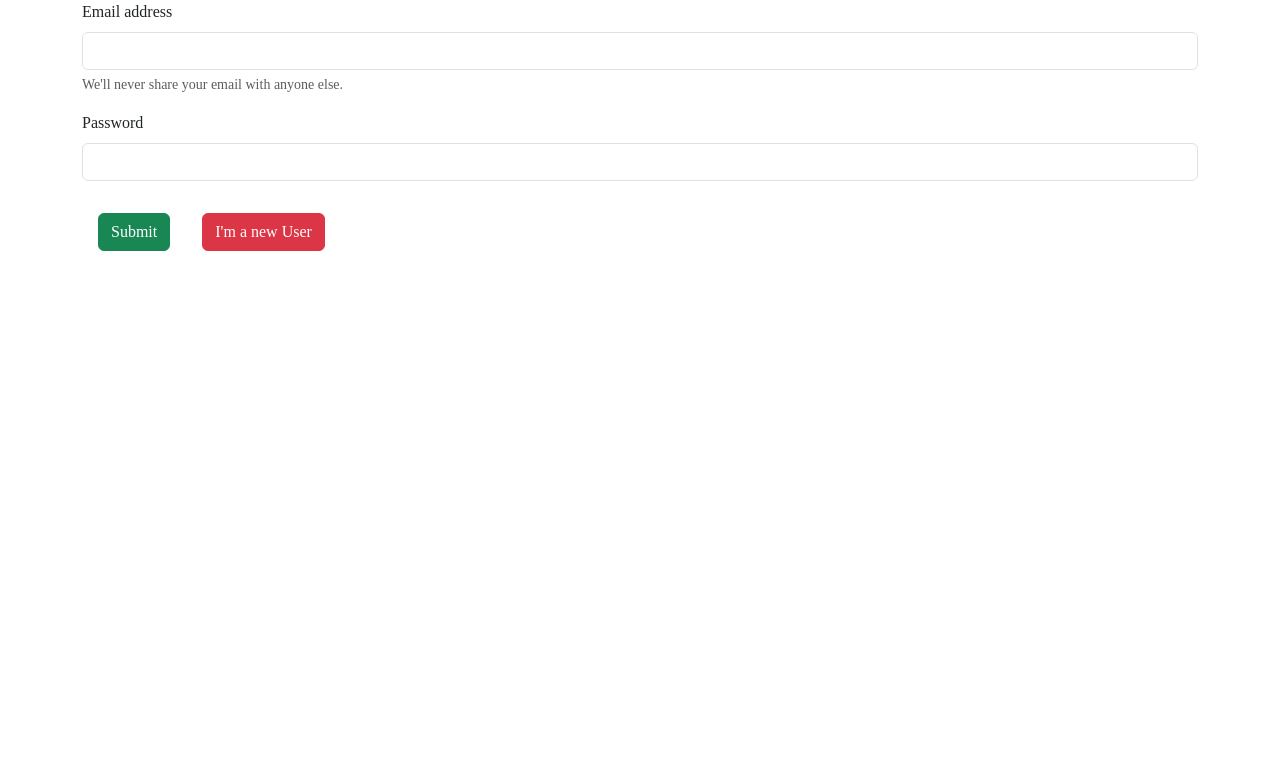
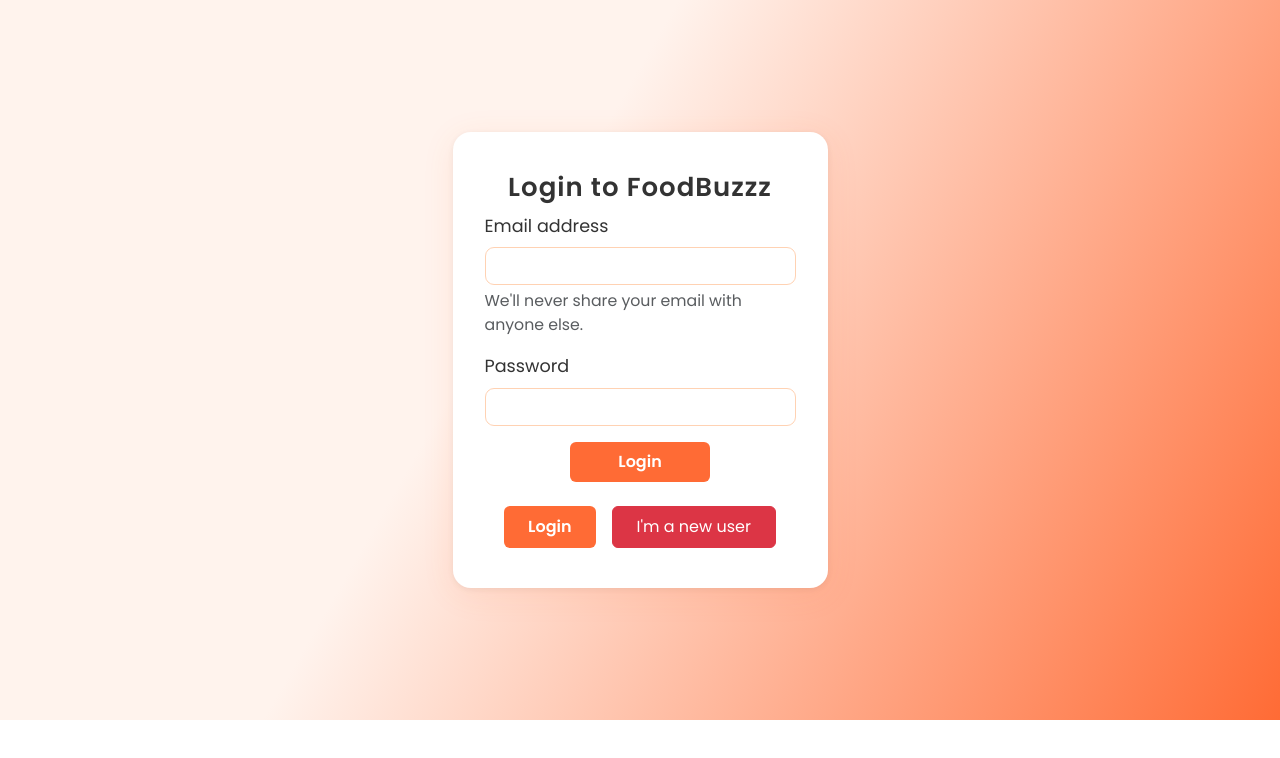
Before and after one commit to ShivenChahar/FoodBuzzz, a React (Create React App) app: page /login in a window 1280 px wide. Shown: the top 758 px of the page. Built offline with nearby package versions, Linux system fonts and the light colour scheme; the HTML template or start-up script is replaced by a standard one; a web font is replaced by a local one.

Commit message:
Edited-Login/SignUp and Updated Footer

```diff
--- a/public/index.html
+++ b/public/index.html
@@ -9,6 +9,11 @@
       name="description"
       content="Web site created using create-react-app"
     />
+    <link href="https://fonts.googleapis.com/css2?family=Poppins:wght@400;600&display=swap" rel="stylesheet">
+
+    <link href="https://fonts.googleapis.com/css2?family=Poppins:wght@400;600&display=swap" rel="stylesheet">
+
+
     <link rel="apple-touch-icon" href="%PUBLIC_URL%/logo192.png" />
     <!--
       manifest.json provides metadata used when your web app is installed on a
--- a/src/App.css
+++ b/src/App.css
@@ -1,3 +1,44 @@
+:root {
+  --font-primary: 'Poppins', 'Segoe UI', Tahoma, Geneva, Verdana, sans-serif;
+  --font-size-base: 16px;
+  --font-size-lg: 20px;
+  --font-size-xl: 28px;
+  --font-weight-regular: 400;
+  --font-weight-bold: 600;
+  --line-height-base: 1.5;
+  --color-text: #2C2C2C;
+  --color-primary: #FF6B35; /* Brand orange */
+}
+
+body, input, button, select, textarea {
+  font-family: var(--font-primary);
+  font-size: var(--font-size-base);
+  font-weight: var(--font-weight-regular);
+  line-height: var(--line-height-base);
+  color: var(--color-text);
+  margin: 0;
+}
+
+h1, .fs-1 {
+  font-size: var(--font-size-xl);
+  font-weight: var(--font-weight-bold);
+  color: var(--color-primary);
+  margin-bottom: 0.5rem;
+}
+
+h2, .fs-2 {
+  font-size: var(--font-size-lg);
+  font-weight: var(--font-weight-bold);
+  margin-bottom: 0.5rem;
+  color: #333;
+}
+
+p, label, .text-base {
+  font-size: var(--font-size-base);
+  font-weight: var(--font-weight-regular);
+  margin-bottom: 1rem;
+}
+
 .App {
   text-align: center;
 }
--- /dev/null
+++ b/src/AuthForm.css
@@ -0,0 +1,81 @@
+body, .auth-wrapper, .auth-card, input, label, button, a {
+  font-family: 'Poppins', 'Segoe UI', Arial, sans-serif;
+}
+.auth-card h2 {
+  font-size: 2rem;
+  font-weight: 700;
+  letter-spacing: 0.5px;
+}
+label, .form-label, input, button, a {
+  color: #333;
+}
+.auth-card {
+  background: #fff;
+}
+
+label, input, button, a {
+  font-size: 1.1rem;
+}
+.auth-wrapper {
+  min-height: 90vh;
+  display: flex;
+  align-items: center;
+  justify-content: center;
+  background: linear-gradient(120deg, #FFF3ED 40%, #FF6B35 100%);
+}
+
+.auth-card {
+  background: #fff;
+  border-radius: 18px;
+  box-shadow: 0 6px 32px rgba(255,107,53,0.10), 0 1.5px 6px rgba(0,0,0,0.06);
+  padding: 2.5rem 2rem;
+  max-width: 375px;
+  width: 100%;
+  margin: 0 auto;
+}
+
+.auth-card h2 {
+  color: #FF6B35;
+  font-size: 2rem;
+  font-weight: 700;
+  margin-bottom: 1.4rem;
+  letter-spacing: 1px;
+  text-align: center;
+}
+
+.form-label {
+  font-weight: 500;
+  color: #333;
+}
+
+.form-control {
+  border-radius: 9px;
+  border: 1px solid #FFD2B3;
+}
+
+.btn-success {
+  background: #FF6B35;
+  border: none;
+  font-weight: 600;
+  font-size: 1rem;
+  border-radius: 6px;
+  padding: 0.5rem 1.5rem;
+  transition: background 0.2s;
+}
+
+.btn-success:hover {
+  background: #ff813f;
+}
+
+.btn-danger {
+  font-weight: 500;
+  border-radius: 6px;
+  padding: 0.5rem 1.5rem;
+}
+
+@media (max-width: 600px) {
+  .auth-card {
+    padding: 1.5rem 0.5rem;
+    max-width: 98vw;
+  }
+}
--- a/src/index.css
+++ b/src/index.css
@@ -1,3 +1,44 @@
+:root {
+  --font-primary: 'Poppins', 'Segoe UI', Tahoma, Geneva, Verdana, sans-serif;
+  --font-size-base: 16px;
+  --font-size-lg: 20px;
+  --font-size-xl: 28px;
+  --font-weight-regular: 400;
+  --font-weight-bold: 600;
+  --line-height-base: 1.5;
+  --color-text: #2C2C2C;
+  --color-primary: #FF6B35; /* Brand orange */
+}
+
+body, input, button, select, textarea {
+  font-family: var(--font-primary);
+  font-size: var(--font-size-base);
+  font-weight: var(--font-weight-regular);
+  line-height: var(--line-height-base);
+  color: var(--color-text);
+  margin: 0;
+}
+
+h1, .fs-1 {
+  font-size: var(--font-size-xl);
+  font-weight: var(--font-weight-bold);
+  color: var(--color-primary);
+  margin-bottom: 0.5rem;
+}
+
+h2, .fs-2 {
+  font-size: var(--font-size-lg);
+  font-weight: var(--font-weight-bold);
+  margin-bottom: 0.5rem;
+  color: #333;
+}
+
+p, label, .text-base {
+  font-size: var(--font-size-base);
+  font-weight: var(--font-weight-regular);
+  margin-bottom: 1rem;
+}
+
 :root {
   /* Primary & Secondary */
   --color-primary: #FF6B35;       /* Vibrant Orange */
@@ -102,3 +143,28 @@
   cursor: pointer;
   z-index: 1001;
 }
+/* Headings - larger and bold */
+h1, .fs-1 {
+  font-size: 34px !important;
+  font-weight: 700 !important;
+  color: #FF6B35 !important;  /* Brand orange for impact */
+  margin-bottom: 0.6rem !important;
+  line-height: 1.2 !important;
+}
+
+/* Secondary Headings */
+h2, .fs-2 {
+  font-size: 26px !important;
+  font-weight: 600 !important;
+  color: #333 !important;
+  margin-bottom: 0.5rem !important;
+}
+
+/* Paragraph and body text */
+p, body, .text-base {
+  font-size: 18px !important;
+  font-weight: 400 !important;
+  color: #444 !important;
+  line-height: 1.5 !important;
+  margin-bottom: 1rem !important;
+}
--- a/src/screens/Login.js
+++ b/src/screens/Login.js
@@ -1,57 +1,104 @@
-import React, { useState } from 'react'
-import { Link, useNavigate } from 'react-router-dom'
+import React, { useState } from "react";
+import { Link, useNavigate } from "react-router-dom";
+import "../AuthForm.css";
 
 export default function Login() {
-  const [credentials, setcredentials] = useState({ email: "", password: "" })
+  const [credentials, setcredentials] = useState({ email: "", password: "" });
 
-let navigate = useNavigate()
+  let navigate = useNavigate();
 
   const handleSubmit = async (e) => {
     e.preventDefault();
-    console.log(JSON.stringify({ email: credentials.email, password: credentials.password }))
+    console.log(
+      JSON.stringify({
+        email: credentials.email,
+        password: credentials.password,
+      })
+    );
     const response = await fetch("http://localhost:5000/api/loginUser", {
-      method: 'POST',
+      method: "POST",
       headers: {
-        'Content-Type': 'application/json'
+        "Content-Type": "application/json",
       },
-      body: JSON.stringify({ email: credentials.email, password: credentials.password })
+      body: JSON.stringify({
+        email: credentials.email,
+        password: credentials.password,
+      }),
     });
-    const json = await response.json()
+    const json = await response.json();
     console.log(json);
 
     if (!json.success) {
-      alert("Enter Valid Credentials")
+      alert("Enter Valid Credentials");
     }
     if (json.success) {
       localStorage.setItem("userEmail", credentials.email);
       localStorage.setItem("authToken", json.authToken);
       localStorage.setItem("userEmail", json.email);
-      console.log(localStorage.getItem("authToken"))
+      console.log(localStorage.getItem("authToken"));
       navigate("/");
-
     }
-
-  }
+  };
   const onChange = (event) => {
-    setcredentials({ ...credentials, [event.target.name]: event.target.value })
-  }
+    setcredentials({ ...credentials, [event.target.name]: event.target.value });
+  };
   return (
-    <div>
-      <div className='container'>
-      <form onSubmit={handleSubmit}>
-      <div className="mb-3">
-        <label htmlFor="exampleInputEmail1" className="form-label">Email address</label>
-        <input type="email" className="form-control" name='email' value={credentials.email} onChange={onChange} id="exampleInputEmail1" aria-describedby="emailHelp" />
-        <div id="emailHelp" className="form-text">We'll never share your email with anyone else.</div>
+    <div className="auth-wrapper">
+      <div className="auth-card">
+        <h2>Login to FoodBuzzz</h2>
+        <form onSubmit={handleSubmit}>
+          <div className="mb-3">
+            <label htmlFor="exampleInputEmail1" className="form-label">
+              Email address
+            </label>
+            <input
+              type="email"
+              className="form-control"
+              name="email"
+              value={credentials.email}
+              onChange={onChange}
+              id="exampleInputEmail1"
+              aria-describedby="emailHelp"
+            />
+            <div id="emailHelp" className="form-text">
+              We'll never share your email with anyone else.
+            </div>
+          </div>
+          <div className="mb-3">
+            <label htmlFor="exampleInputPassword1" className="form-label">
+              Password
+            </label>
+            <input
+              type="password"
+              className="form-control"
+              name="password"
+              value={credentials.password}
+              onChange={onChange}
+              id="exampleInputPassword1"
+            />
+          </div>
+          <div style={{ textAlign: "center", marginTop: "1rem" }}>
+            <button type="submit" className="btn btn-success px-5">
+              Login
+            </button>
+          </div>
+        </form>
+        <div
+          style={{
+            display: "flex",
+            gap: "1rem",
+            justifyContent: "center",
+            marginTop: "1.5rem",
+          }}
+        >
+          <button type="submit" className="btn btn-success">
+            Login
+          </button>
+          <Link to="/signup" className="btn btn-danger">
+            I'm a new user
+          </Link>
+        </div>
       </div>
-      <div className="mb-3">
-        <label htmlFor="exampleInputPassword1" className="form-label">Password</label>
-        <input type="password" className="form-control" name='password' value={credentials.password} onChange={onChange} id="exampleInputPassword1" />
-      </div>
-      <button type="submit" className="m-3 btn btn-success">Submit</button>
-      <Link to="/signup" className='m-3 btn  btn-danger'>I'm a new User</Link>
-    </form>
-      </div >
-    </div >
-  )
+    </div>
+  );
 }
--- a/src/screens/Signup.js
+++ b/src/screens/Signup.js
@@ -1,56 +1,124 @@
-import React, { useState } from 'react'
-import { Link, useSearchParams } from 'react-router-dom'
+import React, { useState } from "react";
+import { Link } from "react-router-dom";
+import "../AuthForm.css";
 
 export default function Signup() {
-  const [credentials, setcredentials] = useState({ name: "", email: "", password: "", geolocation: "" })
+  const [credentials, setcredentials] = useState({
+    name: "",
+    email: "",
+    password: "",
+    geolocation: "",
+  });
 
   const handleSubmit = async (e) => {
     e.preventDefault();
-    const response = await fetch("http://localhost:5000/api/createUser",//ye yha kuch panga pad rkha hai
+    const response = await fetch(
+      "http://localhost:5000/api/createUser", //ye yha kuch panga pad rkha hai
       {
-      method: 'POST',
+        method: "POST",
         headers: {
-        'Content-Type': 'application/json'
+          "Content-Type": "application/json",
         },
-      body: JSON.stringify({ name: credentials.name, email: credentials.email, password: credentials.password, location: credentials.geolocation })
-    });
-    const json = await response.json()
+        body: JSON.stringify({
+          name: credentials.name,
+          email: credentials.email,
+          password: credentials.password,
+          location: credentials.geolocation,
+        }),
+      }
+    );
+    const json = await response.json();
     console.log(json);
 
-    if(!json.success) {
-      alert("Enter Valid Credentials")
+    if (!json.success) {
+      alert("Enter Valid Credentials");
     }
-  }
+  };
   const onChange = (event) => {
-    setcredentials({ ...credentials, [event.target.name]: event.target.value })
-  }
+    setcredentials({ ...credentials, [event.target.name]: event.target.value });
+  };
   return (
-    <div>
-      <>
-        <div className='container'>
+    <div className="auth-wrapper">
+      <div className="auth-card">
+        <h2>Create an Account</h2>
         <form onSubmit={handleSubmit}>
           <div className="mb-3">
-              <label htmlFor="name" className="form-label">Name</label>
-              <input type="text" className="form-control" name='name' value={credentials.name} onChange={onChange} />
+            <label htmlFor="name" className="form-label">
+              Name
+            </label>
+            <input
+              type="text"
+              className="form-control"
+              name="name"
+              value={credentials.name}
+              onChange={onChange}
+            />
           </div>
           <div className="mb-3">
-              <label htmlFor="exampleInputEmail1" className="form-label">Email address</label>
-              <input type="email" className="form-control" name='email' value={credentials.email} onChange={onChange} id="exampleInputEmail1" aria-describedby="emailHelp" />
-              <div id="emailHelp" className="form-text">We'll never share your email with anyone else.</div>
+            <label htmlFor="exampleInputEmail1" className="form-label">
+              Email address
+            </label>
+            <input
+              type="email"
+              className="form-control"
+              name="email"
+              value={credentials.email}
+              onChange={onChange}
+              id="exampleInputEmail1"
+              aria-describedby="emailHelp"
+            />
+            <div id="emailHelp" className="form-text">
+              We'll never share your email with anyone else.
+            </div>
           </div>
           <div className="mb-3">
-              <label htmlFor="exampleInputPassword1" className="form-label">Password</label>
-              <input type="password" className="form-control" name='password' value={credentials.password} onChange={onChange} id="exampleInputPassword1" />
+            <label htmlFor="exampleInputPassword1" className="form-label">
+              Password
+            </label>
+            <input
+              type="password"
+              className="form-control"
+              name="password"
+              value={credentials.password}
+              onChange={onChange}
+              id="exampleInputPassword1"
+            />
           </div>
           <div className="mb-3">
-              <label htmlFor="exampleInputPassword1" className="form-label">Address</label>
-              <input type="text" className="form-control" name='geolocation' value={credentials.geolocation} onChange={onChange} id="exampleInputPassword1" />
+            <label htmlFor="address" className="form-label">
+              Address
+            </label>
+            <input
+              type="text"
+              className="form-control"
+              name="geolocation"
+              value={credentials.geolocation}
+              onChange={onChange}
+              id="address"
+            />
           </div>
-            <button type="submit" className="m-3 btn btn-success">Submit</button>
-            <Link to="/login" className='m-3 btn  btn-danger'>Already a user</Link>
+          <div style={{ textAlign: "center", marginTop: "1rem" }}>
+            <button type="submit" className="btn btn-success px-5">
+              Sign Up
+            </button>
+          </div>
         </form>
+        <div
+          style={{
+            display: "flex",
+            justifyContent: "center",
+            gap: "1rem",
+            marginTop: "1.5rem",
+          }}
+        >
+          <button type="submit" className="btn btn-success">
+            Sign Up
+          </button>
+          <Link to="/login" className="btn btn-danger">
+            Already a user
+          </Link>
         </div>
-      </>
       </div>
-  )
+    </div>
+  );
 }
```
Also changed, not shown: src/components/Card.css (+11 -4 lines), src/components/Footer.js (+85 -11 lines). Lines whose indentation alone changed are shown as unchanged.
